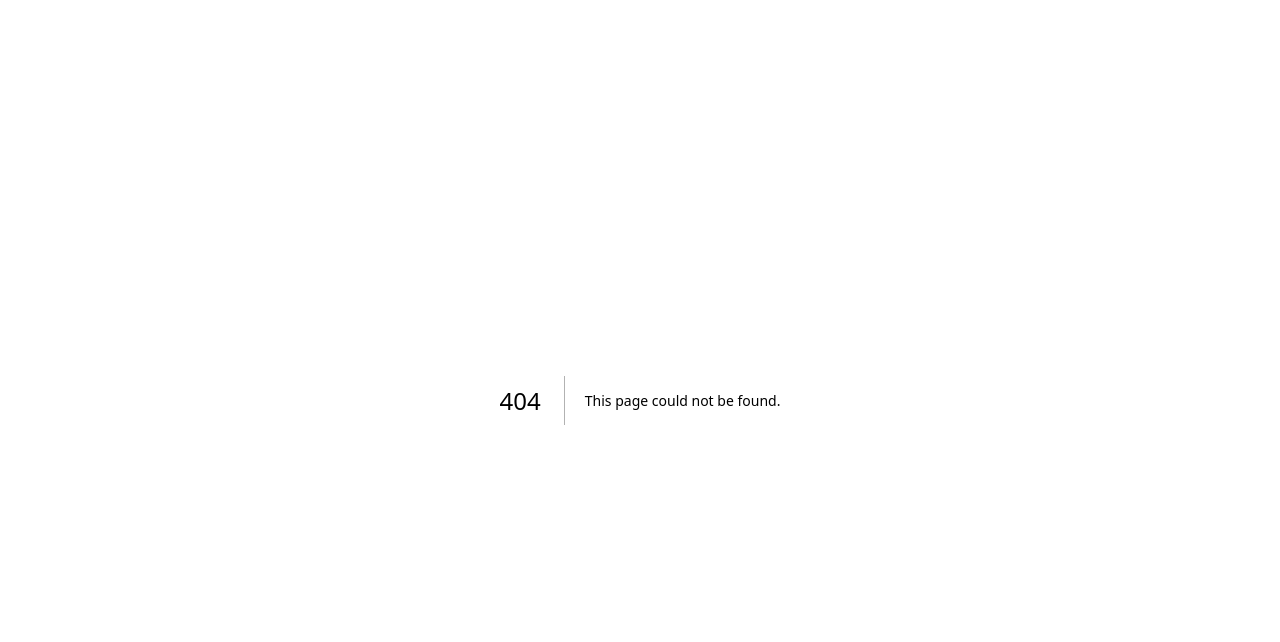
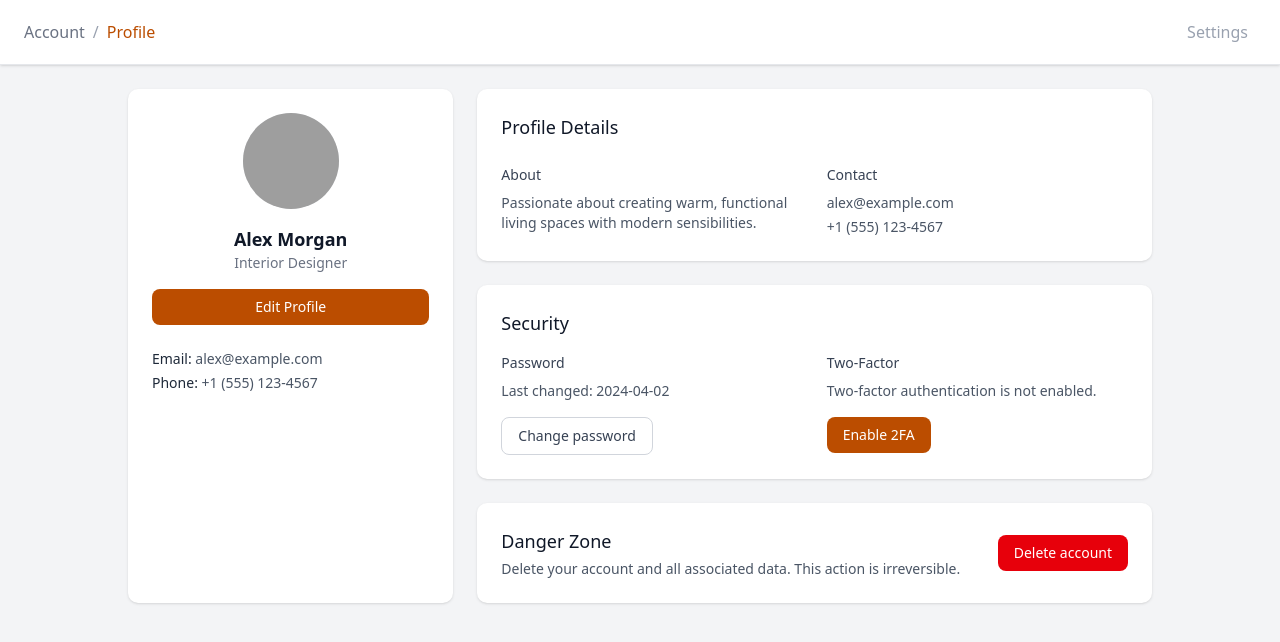
Before and after one commit to vermavaishnav70/dorwel, a Next.js app: page /profile in a window 1280 px wide. Before the commit this address had no page. Shown: the top 642 px of the page. Built offline with nearby package versions, Linux system fonts and the light colour scheme; grey boxes are pictures that could not be loaded.

Commit message:
Add profile page
cgen-dced13a0e7ee43e58e4424e09855a9b5

```diff
--- /dev/null
+++ b/src/app/profile/page.tsx
@@ -0,0 +1,204 @@
+"use client";
+import { useState } from "react";
+import { Header } from "@/components/header/header";
+
+export default function ProfilePage() {
+  const [profile, setProfile] = useState({
+    name: "Alex Morgan",
+    role: "Interior Designer",
+    email: "alex@example.com",
+    phone: "+1 (555) 123-4567",
+    bio: "Passionate about creating warm, functional living spaces with modern sensibilities.",
+  });
+
+  const [editing, setEditing] = useState(false);
+  const [form, setForm] = useState(profile);
+  const [message, setMessage] = useState<string | null>(null);
+
+  const startEdit = () => {
+    setForm(profile);
+    setEditing(true);
+    setMessage(null);
+  };
+
+  const cancelEdit = () => {
+    setEditing(false);
+    setForm(profile);
+    setMessage(null);
+  };
+
+  const saveProfile = (e: React.FormEvent) => {
+    e.preventDefault();
+    setProfile(form);
+    setEditing(false);
+    setMessage("Profile saved");
+    setTimeout(() => setMessage(null), 3000);
+  };
+
+  return (
+    <div className="h-screen bg-gray-100">
+      <header className="bg-white border-b border-gray-200 shadow-sm">
+        <div className="flex items-center justify-between h-16 px-6">
+          <nav className="flex items-center space-x-2 text-gray-500">
+            <span className="text-gray-500 font-medium">Account</span>
+            <span className="text-gray-400">/</span>
+            <span className="text-amber-700 font-medium">Profile</span>
+          </nav>
+
+          <div className="flex items-center space-x-3">
+            <button className="p-2 text-gray-400 hover:text-gray-600">Settings</button>
+          </div>
+        </div>
+      </header>
+
+      <main className="p-6 h-[calc(100vh-4rem)] overflow-auto">
+        <div className="max-w-5xl mx-auto grid grid-cols-3 gap-6">
+          {/* Left column - profile card */}
+          <aside className="col-span-1 bg-white rounded-lg shadow p-6">
+            <div className="flex flex-col items-center text-center">
+              <div className="w-24 h-24 rounded-full bg-gray-200 overflow-hidden flex items-center justify-center">
+                <img
+                  src="https://api.builder.io/api/v1/image/assets/TEMP/bf5fe8dc00b506410e9646a00ebbe8973ae23ce3?width=160"
+                  alt={profile.name}
+                  className="w-full h-full object-cover"
+                />
+              </div>
+
+              <h2 className="mt-4 text-lg font-semibold text-gray-900">{profile.name}</h2>
+              <p className="text-sm text-gray-500">{profile.role}</p>
+
+              <div className="mt-4 w-full">
+                <button
+                  onClick={startEdit}
+                  className="w-full px-4 py-2 text-sm font-medium text-white bg-amber-700 rounded-md hover:bg-amber-800"
+                >
+                  Edit Profile
+                </button>
+              </div>
+
+              <div className="mt-6 w-full text-left text-sm text-gray-600">
+                <p><span className="font-medium text-gray-800">Email: </span>{profile.email}</p>
+                <p className="mt-1"><span className="font-medium text-gray-800">Phone: </span>{profile.phone}</p>
+              </div>
+            </div>
+          </aside>
+
+          {/* Right column - details and security */}
+          <section className="col-span-2 space-y-6">
+            <div className="bg-white rounded-lg shadow p-6">
+              <div className="flex items-center justify-between">
+                <h3 className="text-lg font-medium text-gray-900">Profile Details</h3>
+                <div className="text-sm text-green-600">{message}</div>
+              </div>
+
+              {!editing ? (
+                <div className="mt-6 grid grid-cols-2 gap-6">
+                  <div>
+                    <h4 className="text-sm font-medium text-gray-700">About</h4>
+                    <p className="mt-2 text-sm text-gray-600">{profile.bio}</p>
+                  </div>
+
+                  <div>
+                    <h4 className="text-sm font-medium text-gray-700">Contact</h4>
+                    <p className="mt-2 text-sm text-gray-600">{profile.email}</p>
+                    <p className="mt-1 text-sm text-gray-600">{profile.phone}</p>
+                  </div>
+                </div>
+              ) : (
+                <form onSubmit={saveProfile} className="mt-6 grid grid-cols-2 gap-6">
+                  <div>
+                    <label className="block text-sm font-medium text-gray-700">Full name</label>
+                    <input
+                      className="mt-2 block w-full border border-gray-300 rounded-md px-3 py-2 text-sm focus:outline-none focus:ring-2 focus:ring-amber-500"
+                      value={form.name}
+                      onChange={(e) => setForm({ ...form, name: e.target.value })}
+                    />
+
+                    <label className="block text-sm font-medium text-gray-700 mt-4">Role</label>
+                    <input
+                      className="mt-2 block w-full border border-gray-300 rounded-md px-3 py-2 text-sm focus:outline-none focus:ring-2 focus:ring-amber-500"
+                      value={form.role}
+                      onChange={(e) => setForm({ ...form, role: e.target.value })}
+                    />
+
+                    <label className="block text-sm font-medium text-gray-700 mt-4">Bio</label>
+                    <textarea
+                      className="mt-2 block w-full border border-gray-300 rounded-md px-3 py-2 text-sm focus:outline-none focus:ring-2 focus:ring-amber-500"
+                      rows={4}
+                      value={form.bio}
+                      onChange={(e) => setForm({ ...form, bio: e.target.value })}
+                    />
+                  </div>
+
+                  <div>
+                    <label className="block text-sm font-medium text-gray-700">Email</label>
+                    <input
+                      className="mt-2 block w-full border border-gray-300 rounded-md px-3 py-2 text-sm focus:outline-none focus:ring-2 focus:ring-amber-500"
+                      value={form.email}
+                      onChange={(e) => setForm({ ...form, email: e.target.value })}
+                    />
+
+                    <label className="block text-sm font-medium text-gray-700 mt-4">Phone</label>
+                    <input
+                      className="mt-2 block w-full border border-gray-300 rounded-md px-3 py-2 text-sm focus:outline-none focus:ring-2 focus:ring-amber-500"
+                      value={form.phone}
+                      onChange={(e) => setForm({ ...form, phone: e.target.value })}
+                    />
+
+                    <div className="mt-6 flex items-center space-x-3">
+                      <button
+                        type="submit"
+                        className="px-4 py-2 text-sm font-medium text-white bg-amber-700 rounded-md hover:bg-amber-800"
+                      >
+                        Save Changes
+                      </button>
+                      <button
+                        type="button"
+                        onClick={cancelEdit}
+                        className="px-4 py-2 text-sm font-medium text-gray-700 border border-gray-300 rounded-md hover:bg-gray-50"
+                      >
+                        Cancel
+                      </button>
+                    </div>
+                  </div>
+                </form>
+              )}
+            </div>
+
+            <div className="bg-white rounded-lg shadow p-6">
+              <h3 className="text-lg font-medium text-gray-900">Security</h3>
+              <div className="mt-4 grid grid-cols-2 gap-6">
+                <div>
+                  <h4 className="text-sm font-medium text-gray-700">Password</h4>
+                  <p className="mt-2 text-sm text-gray-600">Last changed: 2024-04-02</p>
+                  <div className="mt-4">
+                    <button className="px-4 py-2 text-sm font-medium text-gray-700 border border-gray-300 rounded-md hover:bg-gray-50">Change password</button>
+                  </div>
+                </div>
+
+                <div>
+                  <h4 className="text-sm font-medium text-gray-700">Two-Factor</h4>
+                  <p className="mt-2 text-sm text-gray-600">Two-factor authentication is not enabled.</p>
+                  <div className="mt-4">
+                    <button className="px-4 py-2 text-sm font-medium text-white bg-amber-700 rounded-md hover:bg-amber-800">Enable 2FA</button>
+                  </div>
+                </div>
+              </div>
+            </div>
+
+            <div className="bg-white rounded-lg shadow p-6 flex justify-between items-center">
+              <div>
+                <h3 className="text-lg font-medium text-gray-900">Danger Zone</h3>
+                <p className="text-sm text-gray-600 mt-1">Delete your account and all associated data. This action is irreversible.</p>
+              </div>
+
+              <div>
+                <button className="px-4 py-2 text-sm font-medium text-white bg-red-600 rounded-md hover:bg-red-700">Delete account</button>
+              </div>
+            </div>
+          </section>
+        </div>
+      </main>
+    </div>
+  );
+}
```
